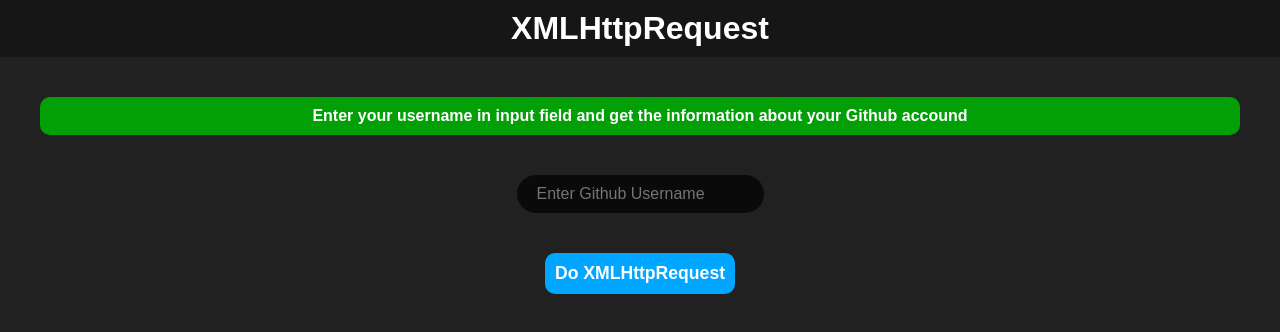
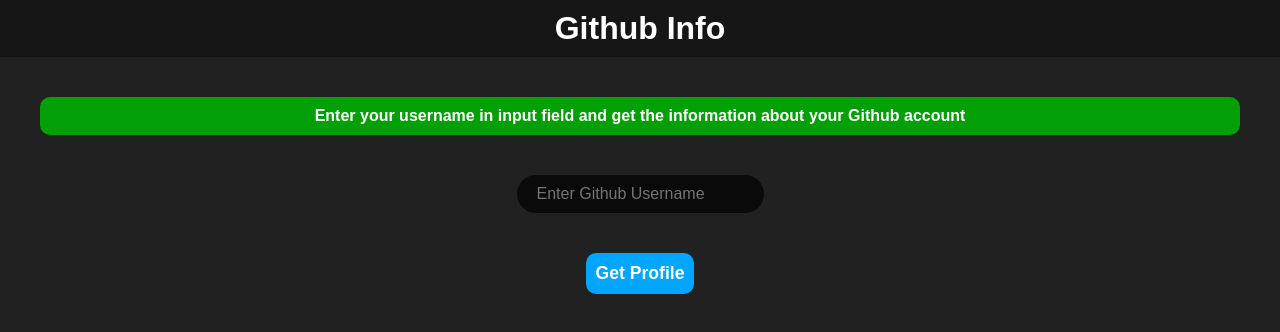
Before and after one commit to 191prajjwal/GitHub-Informer, a plain HTML site: page index.html in a window 1280 px wide. Drawn offline with Linux system fonts and the light colour scheme.

Commit message:
fixed typo

```diff
--- a/index.html
+++ b/index.html
@@ -4,14 +4,14 @@
     <meta charset="UTF-8" />
     <meta name="viewport" content="width=device-width, initial-scale=1.0" />
     <link rel="stylesheet" href="xml.css" />
-    <title>How to Do XML requests and fetch data from API</title>
+    <title>Github Account overview</title>
   </head>
   <body>
-    <h1>XMLHttpRequest</h1>
+    <h1>Github Info</h1>
 
     <h4>
       Enter your username in input field and get the information about your
-      Github accound
+      Github account
     </h4>
     <div class="cardContainer">
 
@@ -24,7 +24,7 @@
     <form>
       <input type="text" id="inp" placeholder="Enter Github Username" spellcheck="false"  />
     </form>
-    <button id="btn">Do XMLHttpRequest</button>
+    <button id="btn">Get Profile</button>
     <script src="./script.js"></script>
   </body>
 </html>
```
